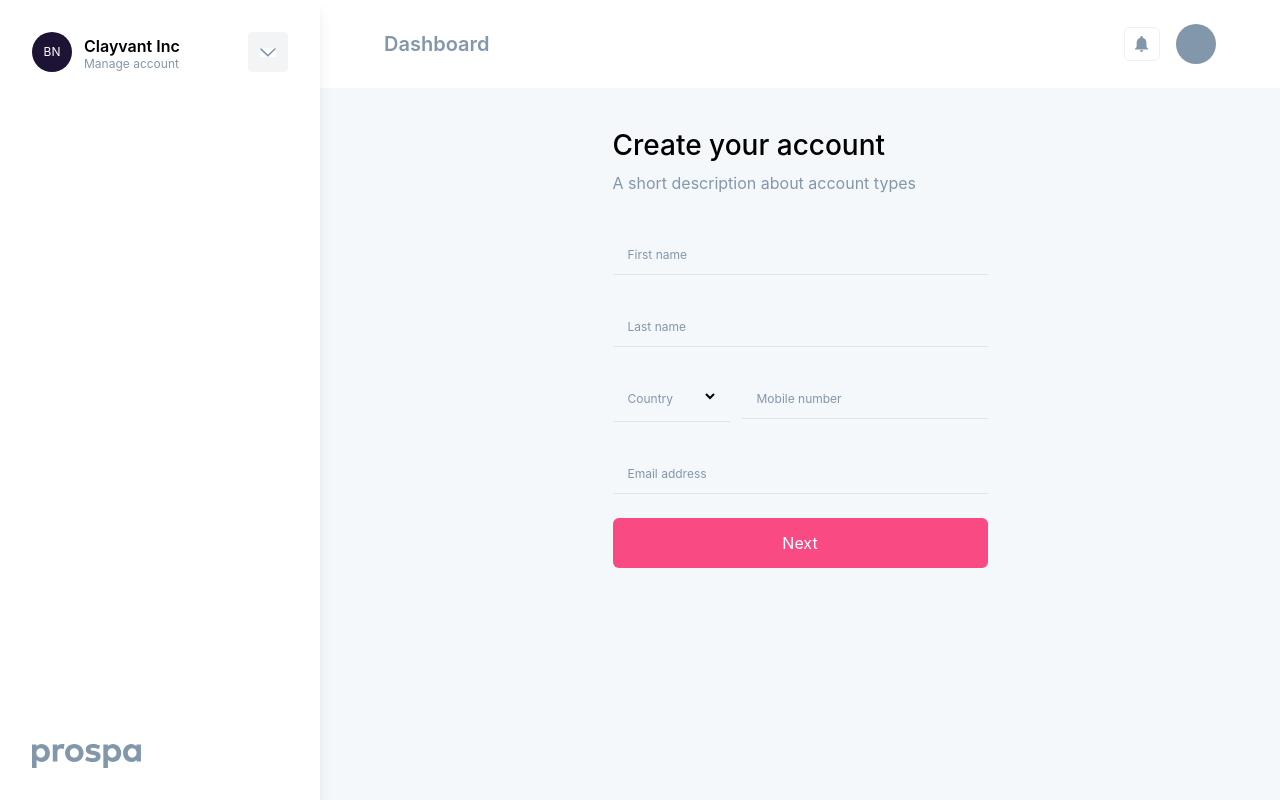
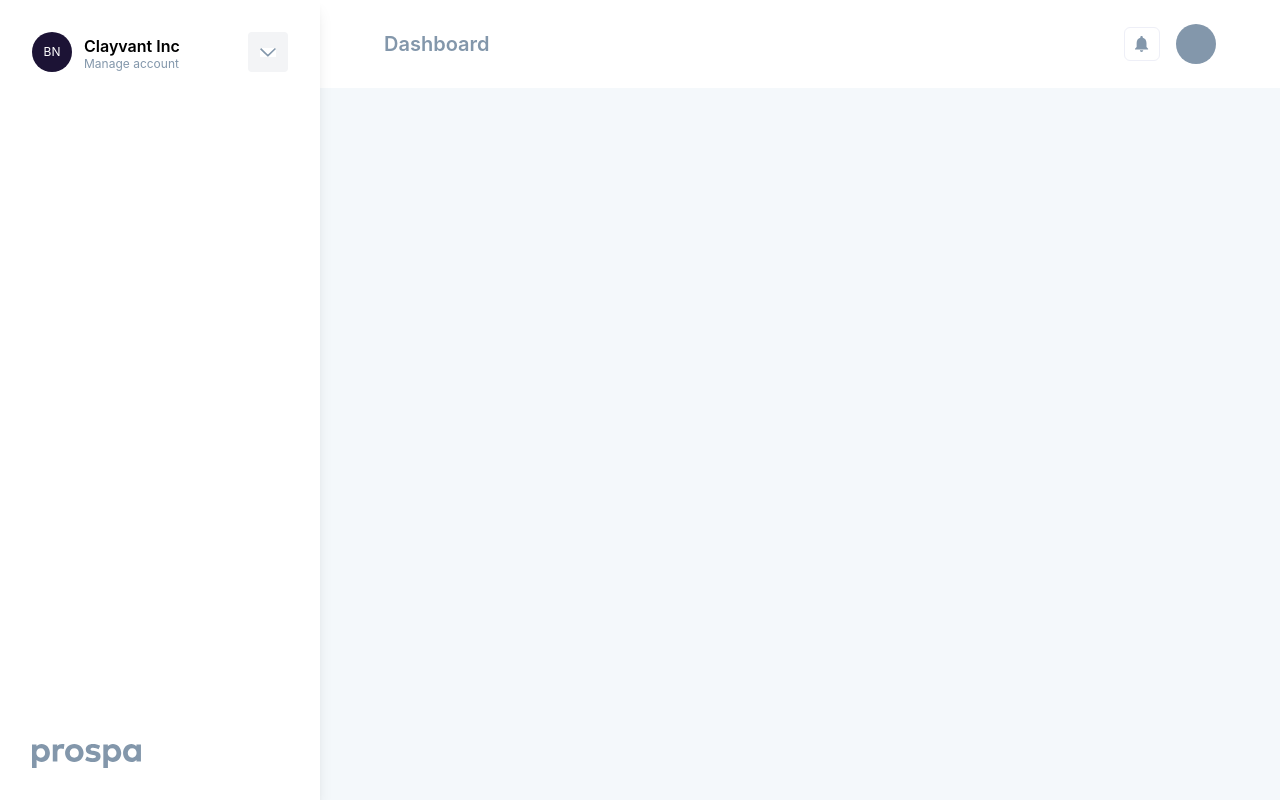
Before and after one commit to peterodet/prospa, a Next.js app: page /dashboard in a window 1280 px wide. Built offline with nearby package versions, Linux system fonts and the light colour scheme.

Commit message:
Removed content from dashboard

```diff
--- a/layouts/dashboard.js
+++ b/layouts/dashboard.js
@@ -116,7 +116,7 @@ export default function Layout({ title, children, back }) {
             </svg>
           </div>
           <div className="flex flex-col px-5 md:px-8 lg:px-16 py-8 md:py-10 mt-18 mb-18">
-            {children}
+            {/* {children} */}
           </div>
         </div>
       </main>
```
